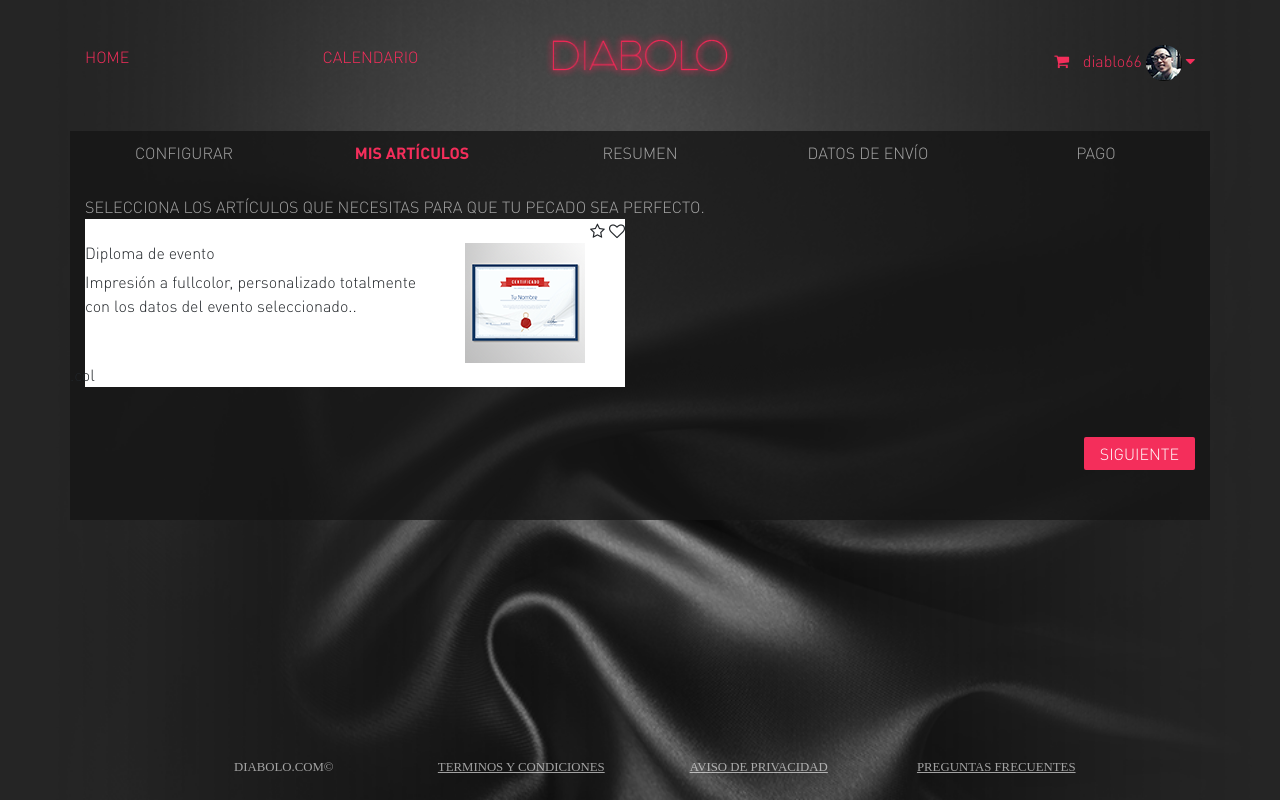
After one commit to oswaldo-ideeo/Diabolo-git, a PHP site: page /articulos.php in a window 1280 px wide. The commit adds this page. Run offline with PHP 8.4, Linux system fonts and the light colour scheme; some web fonts are replaced.

Commit message:
articulos

```diff
--- /dev/null
+++ b/articulos.php
@@ -0,0 +1,135 @@
+<?php $page = 'DIABOLO'; ?>
+<?php $desc = 'Aqui va la descripccion de la pagina'; ?>
+
+<!DOCTYPE html>
+<html lang="es">
+<head>
+	<?php include 'includes/head.php'; ?>
+</head>
+<body>
+
+	<div class="container-fluid back-diabolo">
+
+		<?php include 'includes/header.php'; ?>
+
+
+
+		<div class="container">
+			<div class="row separador"></div>
+		</div>
+		<div class="container back-sec">
+			<div class="row nav-cuartada" >
+
+					<div class="col-20">
+						<a href="" class="foot-gris">CONFIGURAR</a>
+					</div>
+
+					<div class="col-20">
+						<a href="" class="t-diabolo"><b>MIS ARTÍCULOS</b></a>
+					</div>
+
+					<div class="col-20">
+						<a href="" class="foot-gris">RESUMEN</a>
+					</div>
+
+					<div class="col-20">
+						<a href="" class="foot-gris">DATOS DE ENVÍO</a>
+					</div>
+
+					<div class="col-20">
+						<a href="" class="foot-gris">PAGO</a>
+					</div>
+
+
+
+			</div>
+
+
+			<form action="resumen.php" class="form-config">
+				<div class="row">
+					<div class="col-12">
+						<div class="foot-gris">
+							SELECCIONA LOS ARTÍCULOS QUE NECESITAS PARA QUE TU PECADO SEA PERFECTO.
+						</div>
+					</div>
+				</div>
+				<div class="row">
+					<div class="col-md-6">
+						<div class="articulo-card">
+							<div class="row justify-content-end">
+								<div class="col-6 t-right">
+									<span class="fa fa-star-o"></span>
+									<span class="fa fa-heart-o"></span>
+								</div>
+							</div>
+
+							<div class="row">
+								<div class="col-md-8">
+									<h6>Diploma de evento</h6>
+
+									<p>Impresión a fullcolor, personalizado totalmente con los datos del evento seleccionado..</p>
+								</div>
+
+								<div class="col-md-4">
+									<img src="images/articulo-diploma.png" alt="">
+								</div>
+							</div>
+
+							<div class="row">
+								.col
+							</div>
+						</div>
+					</div>
+
+
+					<div class="col-md-6">
+
+					</div>
+				</div>
+
+				<div class="row justify-content-end">
+					<div class="col-sm-4 t-right">
+						<div class="separador"></div>
+						<button type="submit" class="boton-d b-diabolo t-white">SIGUIENTE</button>
+						<div class="separador"></div>
+					</div>
+				</div>
+			</form>
+		</div>
+
+
+
+		<?php include 'includes/footer.php'; ?>
+
+	</div>
+
+
+
+
+
+
+
+
+
+
+
+
+
+
+<script type="text/javascript" src="js/jquery.min.js"></script>
+<script type="text/javascript" src="js/jquery-ui.min.js"></script>
+<script type="text/javascript" src="js/popper.js"></script>
+<script type="text/javascript" src="js/bootstrap.min.js"></script>
+
+
+<script type="text/javascript">
+	$('#toog-button').on('click', function(){
+		$('#toog').slideToggle();
+	})
+</script>
+
+
+
+
+</body>
+</html>
--- a/css/estilos-os.css
+++ b/css/estilos-os.css
@@ -128,6 +128,12 @@ a:hover{
 
 button{cursor: pointer;}
 
+.articulo-card{
+	background-color: #fff;
+}
+
+
+
 @media (max-width: 600px) and (min-height: 681px) {
 	.footer{
 		position: static;
--- a/includes/header.php
+++ b/includes/header.php
@@ -1,7 +1,7 @@
 <div class="container">
 			<nav class="nav-home row">
 				<div class="col-12 t-center show-xs">
-					<img src="images/diabolo-glow.png" alt="">
+					<a href="home.php"><img src="images/diabolo-glow.png" alt=""></a>
 				</div>
 			</nav>
 
@@ -42,7 +42,7 @@
 
 
 				<div class="col-sm-2 t-center reset hide-xs">
-					<img src="images/diabolo-glow.png" alt="">
+					<a href="home.php"><img src="images/diabolo-glow.png" alt=""></a>
 				</div>
 
 				<div class="col-sm-5 col-7 t-right menu-rows">
```
